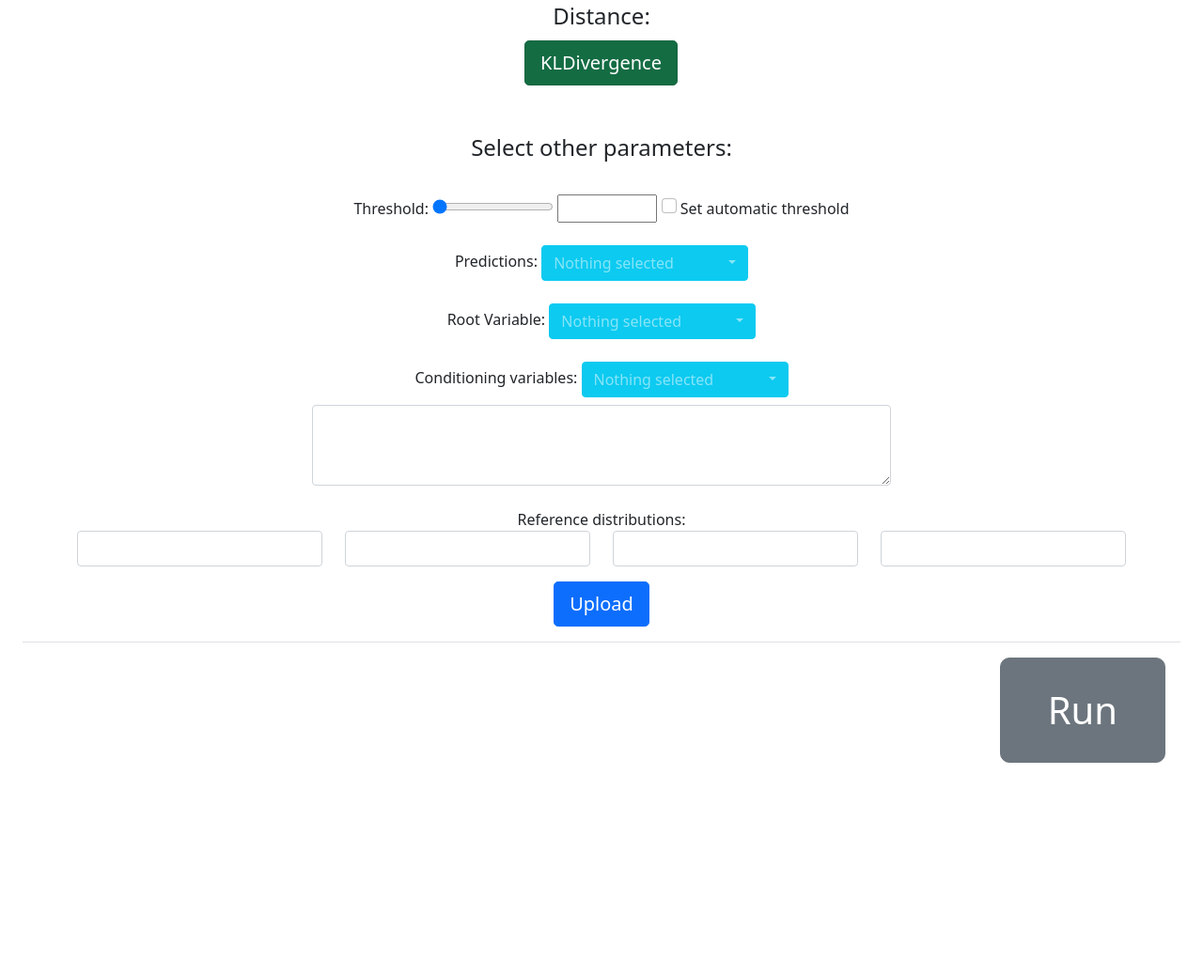
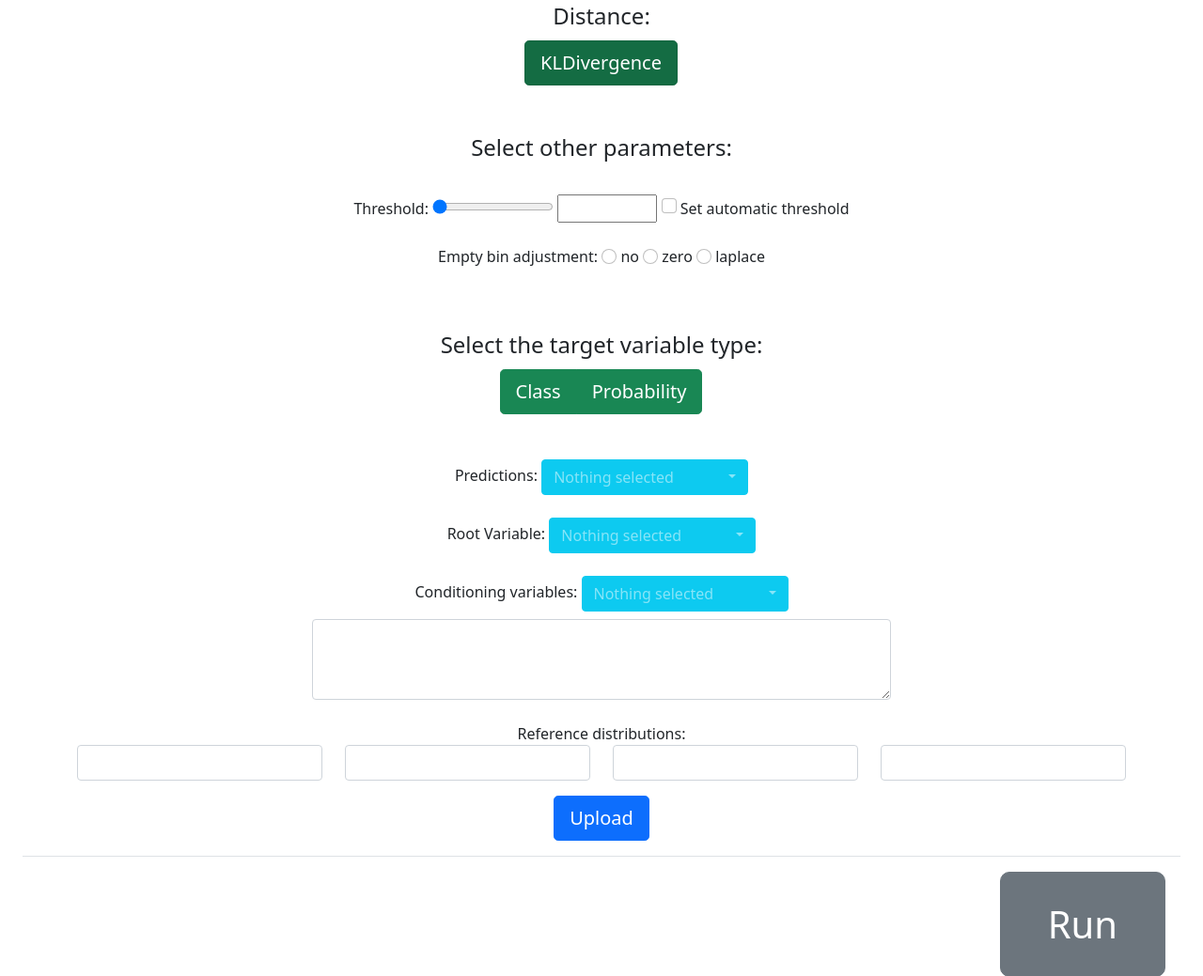
Before and after one commit to DLBD-Department/BRIO_x_Alkemy, a Flask app: template frontend/templates/bias/freqvsref.html in a window 1280 px wide. Shown: the part 347-1386 px from the top of the page at 94% size. Before the commit the page ends 1159 px from the top, so only its background shows below. Run offline with Flask 2, Linux system fonts and the light colour scheme; the template is opened without the code that fills it, so the values that code supplies are empty; parts of the project's set-up code (start-up, migrations or seed data) failed here and were passed over; some libraries are stand-ins or nearby versions.

Commit message:
added div adjustment in freq_vs_ref + WIP continuous prob in freq_vs_ref

```diff
--- a/frontend/templates/bias/freqvsref.html
+++ b/frontend/templates/bias/freqvsref.html
@@ -87,6 +87,17 @@ function display_thr() {
   }
 };
 
+function display_nbins() {
+  var target_type1 = document.getElementById("target_type1")
+  var target_type2 = document.getElementById("target_type2")
+  var nbins = document.getElementById("binning")
+  if (target_type2.checked == true) {
+    nbins.classList.remove("d-none");
+  } else if (target_type1.checked == true) {
+    nbins.classList.add("d-none");
+  }
+};
+
 document.addEventListener("DOMContentLoaded", function() {
     var fromroot = document.getElementById("root_var");
     var frompred = document.getElementById("predictions");
@@ -95,6 +106,10 @@ document.addEventListener("DOMContentLoaded", function() {
     frompred.addEventListener("change", handle_refs);
     var auto_thr = document.getElementById("auto_thr");
     auto_thr.addEventListener("change", display_thr)
+    var tgtype1= document.getElementById("target_type1");
+    tgtype1.addEventListener("change", display_nbins)
+    var tgtype2= document.getElementById("target_type2");
+    tgtype2.addEventListener("change", display_nbins)
 });
 </script>
 {% endblock %}
--- a/frontend/templates/bias/upload_freqvsref.html
+++ b/frontend/templates/bias/upload_freqvsref.html
@@ -19,6 +19,28 @@
       <input type="radio" class="form-check-input" name="a1_param" id="a1_low" value="low">
       <label class="form-check-label" for="a1_low">A1=low</label>
     </div><br><br>
+    <div class="container" id="adj_div">
+        <p id="explanationText" title="When a bin of the observed distribution is 0 the relative combination to KL is inf. If you want to avoid this, select zero (if present, inf contributions are forced to zero - not suggested when you have many empty bins) or laplace (implement add-1 Laplace smoothing only if empty bins are present - add 1 to each bin and recompute frequencies)">Empty bin adjustment:
+        <input type="radio" class="form-check-input" name="adjust_div" id="adj_div_no" value="no">
+        <label class="form-check-label" for="adj_div_no">no</label>
+        <input type="radio" class="form-check-input" name="adjust_div" id="adj_div_zero" value="zero">
+        <label class="form-check-label" for="adj_div_zero">zero</label>
+        <input type="radio" class="form-check-input" name="adjust_div" id="adj_div_laplace" value="laplace">
+        <label class="form-check-label" for="adj_div_laplace">laplace</label>
+      </div><br><br>
+    <legend>Select the target variable type:</legend>
+      <div class="btn-group" id="target_types">
+        <input type="radio" class="btn-check" name="target_type" id="target_type1" value="class">
+        <label class="btn btn-success btn-lg" for="target_type1">Class</label>
+        <input type="radio" class="btn-check" name="target_type" id="target_type2" value="probability">
+        <label class="btn btn-success btn-lg" for="target_type2">Probability</label>
+      </div>
+    </fieldset><br><br>
+    <div class="container d-none" id="binning">
+      <label for="nbins">Select the number of bins: <label>
+      <input type="range" name="nbins" min="1" max="20" value="10" step="1" oninput="this.form.tgInput.value=this.value" />
+      <input type="number" name="tgInput" min="1" max="20" step="1" oninput="this.form.nbins.value=this.value" />
+    </div><br>
     <label for="predictions">Predictions:</label>
 	<select class="selectpicker" data-style="btn-info" name="predictions" id="predictions">
         {% for item in var_list -%}
```
Also changed, not shown: frontend/views/bias_route/FreqvsRef.py (+8 -1 lines).
